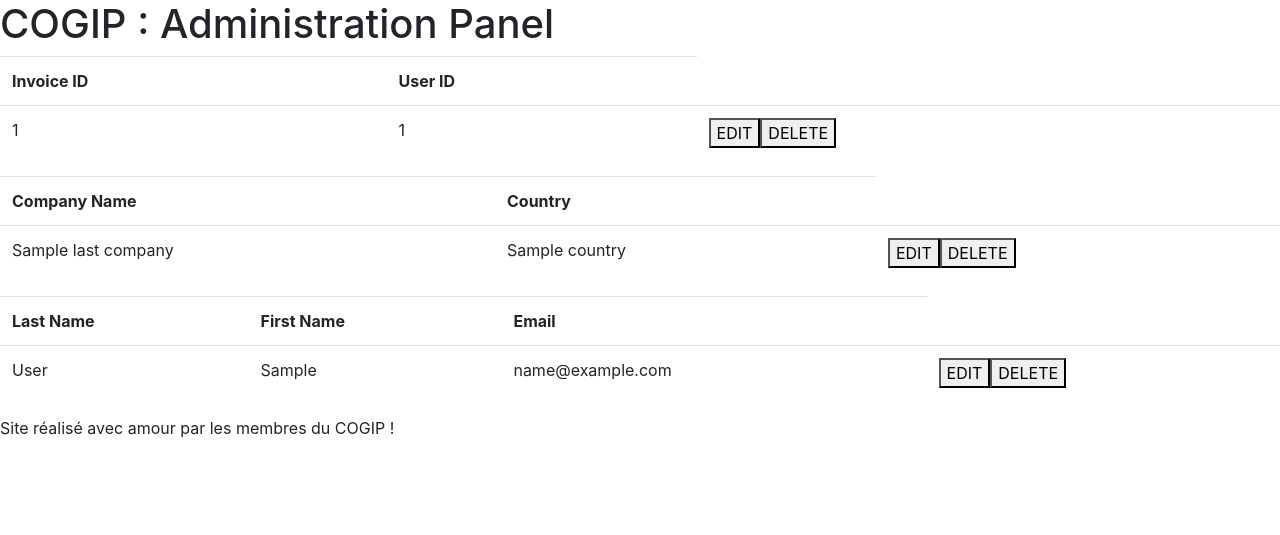
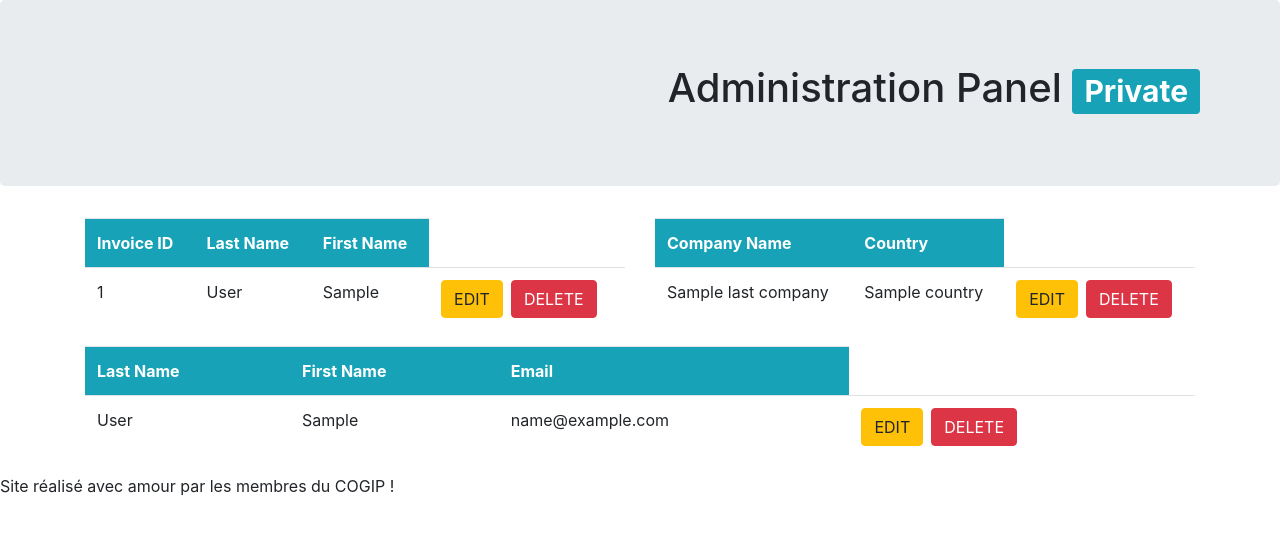
Before and after one commit to 88aleksandra88/TW-Cogip, a PHP site: template view/adminView.php in a window 1280 px wide. Shown: the part 56-591 px from the top of the page. Run offline with PHP 8.4, Linux system fonts and the light colour scheme; the template is opened without the code that fills it: most values are stand-ins (such as "Sample title", 1, 10 or a date in 2020).

Commit message:
Design Admin Panel // Inner Join test

```diff
--- a/model/AdminManager.php
+++ b/model/AdminManager.php
@@ -12,7 +12,7 @@ class AdminManager extends Connection
 {
     function getLastInvoices()
     {
-        $result = $this->dbConnect()->query('SELECT invoice_number, user_id  FROM invoices ORDER BY invoice_date DESC LIMIT 0, 5');
+        $result = $this->dbConnect()->query('SELECT invoices.invoice_number, users.last_name, users.first_name  FROM invoices INNER JOIN users ON invoices.user_id=users.id ORDER BY invoice_date DESC LIMIT 0, 5');
 
         return $result;
     }
@@ -26,7 +26,7 @@ class AdminManager extends Connection
 
     function getLastContacts()
     {
-        $result = $this->dbConnect()->query('SELECT first_name, last_name, email FROM users');
+        $result = $this->dbConnect()->query('SELECT first_name, last_name, email FROM users ORDER BY last_name DESC LIMIT 0, 5');
 
         return $result;
     }
--- a/view/adminView.php
+++ b/view/adminView.php
@@ -4,55 +4,70 @@ ini_set('display_errors', 1);
 ini_set('display_startup_errors', 1);
 error_reporting(E_ALL);
 
-$title = "COGIP - Panel Admin"; ?>
+$title = "COGIP - Panel Admin";
+ob_start();
+?>
 
-<?php ob_start(); ?>
-<h1> COGIP : Administration Panel </h1>
-
-<?php
-    echo "<table class='table'>
+<html>
+    <section class="jumbotron d-flex flex-row justify-content-end">
+        <h1 class="mr-5">Administration Panel <span class="badge badge-info">Private</span></h1>
+    </section>
+    <section class="container">
+        <article class="row">
+            <section class="col">
+                <table class='table'>
+                    <tr class="bg-info text-white">
+                        <th scope='col'>Invoice ID</th>
+                        <th scope='col'>Last Name</th>
+                        <th scope='col'>First Name</th>
+                    </tr>
+                    <?php while($row = $lastInvoices->fetch()){ ?>
                     <tr>
-                    <th scope='col'>Invoice ID</th>
-                    <th scope='col'>User ID</th>
-                </t>";
-    while($row = $lastInvoices->fetch()){
-        echo "<tr>";
-        echo "<td>" . $row['invoice_number'] . "</td>";
-        echo "<td>" . $row['user_id'] . "</td>";
-        echo "<td><button>EDIT</button><button>DELETE</button></td>";
-        echo "</tr>";
-    }
-    echo "</table>";
-
-    echo "<table class='table'>
-                <tr>
+                        <td><?= $row['invoice_number']?></td>
+                        <td><?= $row['last_name']?></td>
+                        <td><?= $row['first_name']?></td>
+                        <td><button class="btn btn-primary btn-warning">EDIT</button><button class="ml-2 btn btn-primary btn-danger">DELETE</button></td>
+                    </tr>
+                    <?php }?>
+                </table>
+            </section>
+            <section class="col">
+                <table class='table'>
+                    <tr class="bg-info text-white">
                         <th scope='col'>Company Name</th>
                         <th scope='col'>Country</th>
-                </th>";
-    while($row = $lastCompanies->fetch()){
-        echo "<tr>";
-        echo "<td>" . $row['company_name'] . "</td>";
-        echo "<td>" . $row['country'] . "</td>";
-        echo "<td><button>EDIT</button><button>DELETE</button></td>";
-        echo "</tr>";
-    }
-    echo "</table>";
-
-    echo "<table class='table'>
+                    </tr>
+                    <?php while($row = $lastCompanies->fetch()){ ?>
                     <tr>
+                        <td><?= $row['company_name']?></td>
+                        <td><?= $row['country']?></td>
+                        <td><button class="btn btn-primary btn-warning">EDIT</button><button class="ml-2 btn btn-primary btn-danger">DELETE</button></td>
+                    </tr>
+                    <?php }?>
+                </table>
+            </section>
+            <section class="col">
+                <table class='table'>
+                    <tr class="bg-info text-white">
                         <th scope='col'>Last Name</th>
                         <th scope='col'>First Name</th>
                         <th scope='col'>Email</th>
-                </th>";
-    while($row = $lastContacts->fetch()){
-        echo "<tr>";
-        echo "<td>" . $row['last_name'] . "</td>";
-        echo "<td>" . $row['first_name'] . "</td>";
-        echo "<td>" . $row['email'] . "</td>";
-        echo "<td><button>EDIT</button><button>DELETE</button></td>";
-        echo "</tr>";
-    }
-    echo "</table>";
+                    </tr>
+                    <?php while($row = $lastContacts->fetch()){ ?>
+                    <tr>
+                        <td><?= $row['last_name']?></td>
+                        <td><?= $row['first_name']?></td>
+                        <td><?= $row['email']?></td>
+                        <td><button class="btn btn-primary btn-warning">EDIT</button><button class="ml-2 btn btn-primary btn-danger">DELETE</button></td>
+                    </tr>
+                    <?php }?>
+                </table>
+            </section>
+        </article>
+    </section>
+</html>
+<!-- End record and create view -->
+<?php
 
     $content = ob_get_clean();
 
```
Lines whose indentation alone changed are shown as unchanged.
